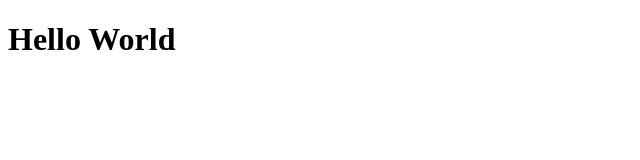
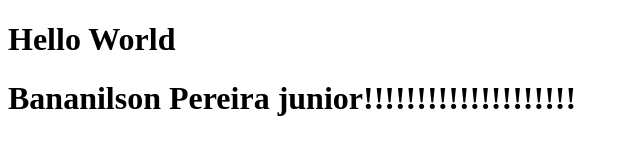
Before and after one commit to GabrielMiranda8/Oficina2Miranda, a plain HTML site: page index.html in a window 1280 px wide. Shown: the whole page, without its empty margins (0-640 px from the left). Drawn offline with Linux system fonts and the light colour scheme.

Commit message:
Update index.html

```diff
--- a/index.html
+++ b/index.html
@@ -7,6 +7,7 @@
 <body>
     <div id="container">
         <h1> Hello World</h1>
+        <h1>Bananilson Pereira junior!!!!!!!!!!!!!!!!!!!!</h1>
     </div>
 </body>
 </html>
```
